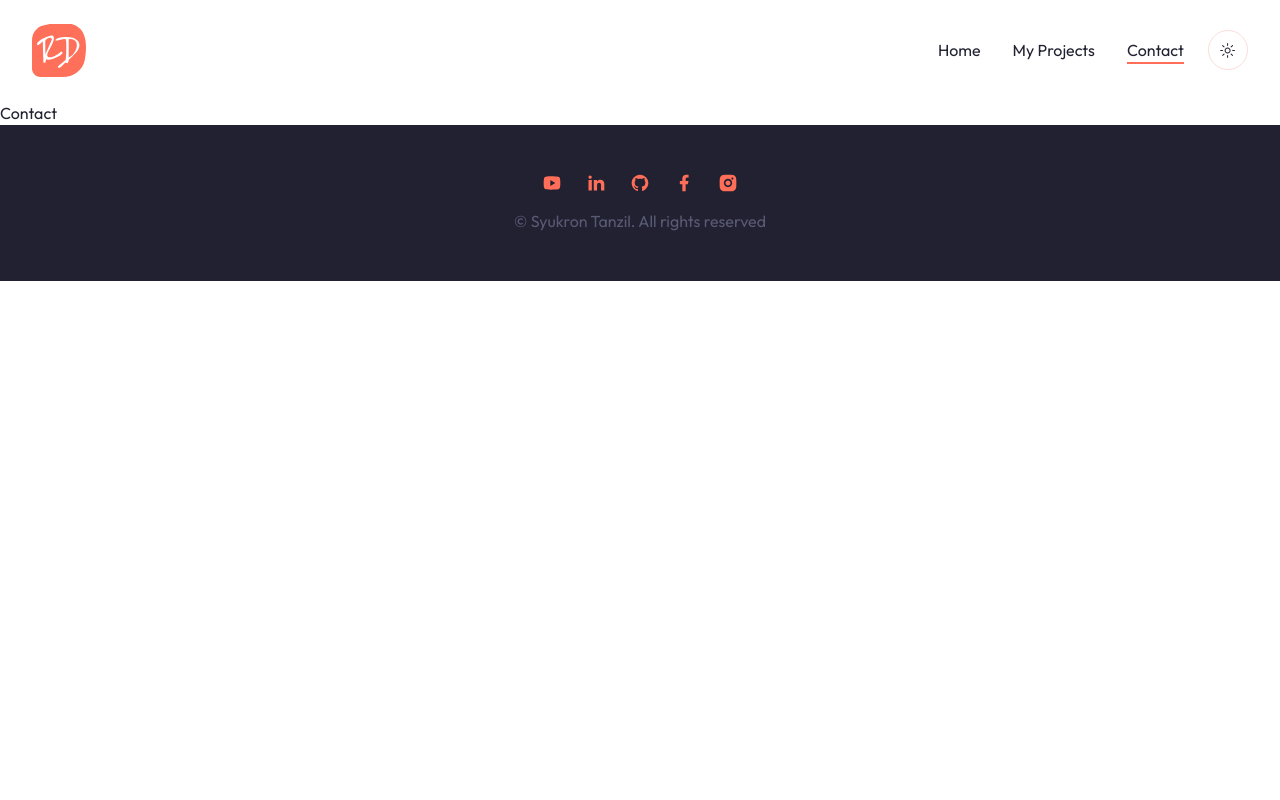
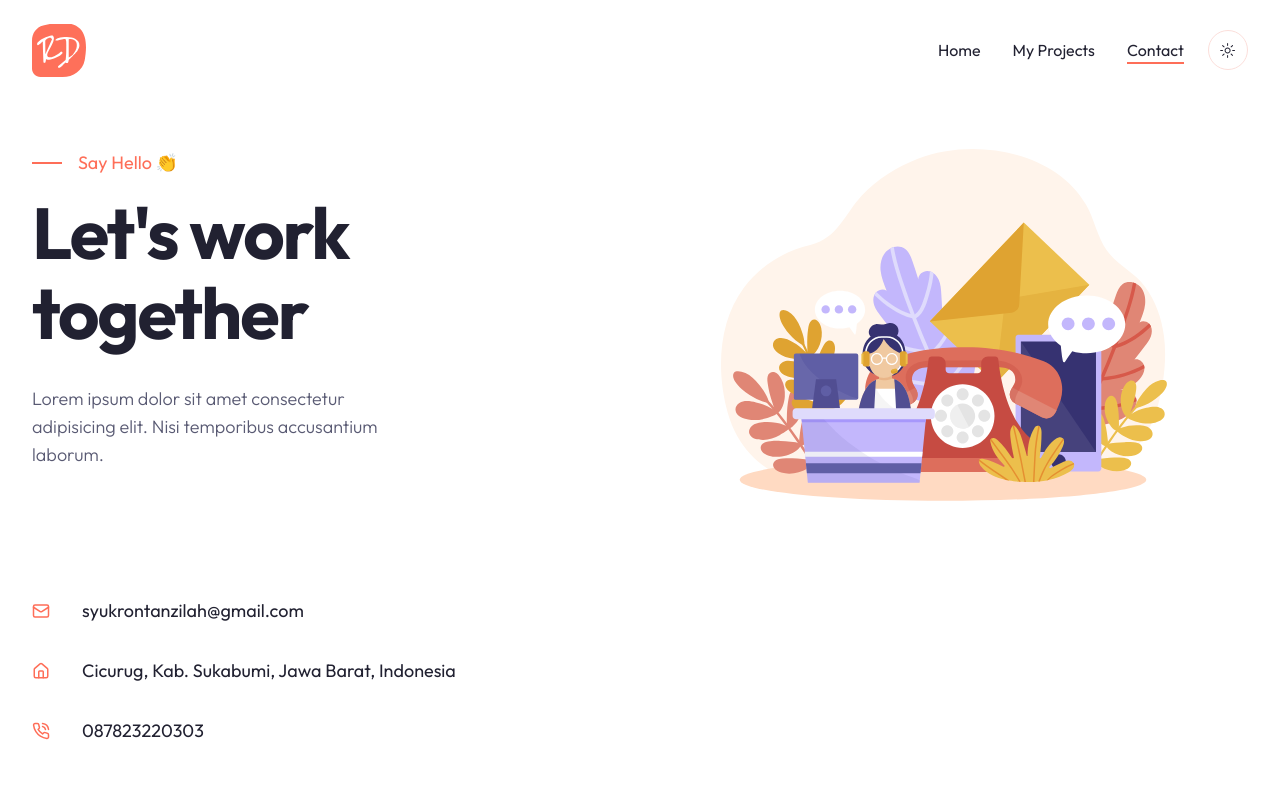
Before and after one commit to syukrontanzilah/test1234, a Next.js app: page /contact in a window 1280 px wide. Shown: the top 800 px of the page. Built offline with nearby package versions, Linux system fonts and the light colour scheme.

Commit message:
contact me page

```diff
--- a/app/contact/page.jsx
+++ b/app/contact/page.jsx
@@ -1,8 +1,52 @@
-import React from 'react'
+import {
+  MailIcon,
+  HomeIcon,
+  PhoneCall
+} from 'lucide-react';
 
 const Contact = () => {
   return (
-    <div>Contact</div>
+    <section>
+      <div className='container mx-auto'>
+        {/* text and ilustration */}
+        <div className='grid xl:grid-cols-2 pt-12 xl:h-[480] mb-6 xl:mb-24'>
+          {/* text */}
+          <div className='flex flex-col justify-center'>
+            <div className='flex items-center gap-x-4 text-primary text-lg mb-4'>
+            <span className='w-[30px] h-[2px] bg-primary'></span>
+              Say Hello  👏
+            </div>
+            <h1 className='h1 max-w-md mb-8'>Let's work together</h1>
+            <p className='subtitle max-w-[400px]'>
+              Lorem ipsum dolor sit amet consectetur adipisicing elit. Nisi temporibus accusantium laborum.
+            </p>
+          </div>
+          {/* ilustration */}
+          <div className='hidden xl:flex w-full bg-contact_illustration_light dark:bg-contact_illustration_dark bg-contain bg-top bg-no-repeat'></div>
+        </div>
+        {/* info text and form */}
+        <div className='grid xl:grid-cols-2 mb-24 xl:mb-32'>
+          {/* info text */}
+          <div className='flex flex-col gap-y-4 xl:gap-y-8 mb-12 xl:mb-24 text-base xl:text-lg'>
+            {/* mail */}
+            <div className='flex items-center gap-x-8'>
+              <MailIcon size={18} className='text-primary'/>
+              <div>syukrontanzilah@gmail.com</div>
+            </div>
+            {/* address */}
+            <div className='flex items-center gap-x-8'>
+              <HomeIcon size={18} className='text-primary'/>
+              <div>Cicurug, Kab. Sukabumi, Jawa Barat, Indonesia</div>
+            </div>
+            {/* mail */}
+            <div className='flex items-center gap-x-8'>
+              <PhoneCall size={18} className='text-primary'/>
+              <div>087823220303</div>
+            </div>
+          </div>
+        </div>
+      </div>
+    </section>
   )
 }
 
--- a/tailwind.config.js
+++ b/tailwind.config.js
@@ -92,7 +92,8 @@
         dots_dark: 'url(/dots-dark.svg)',
         work_project_bg_light: 'url(/work/project-bg-light.png)',
         work_project_bg_dark: 'url(/work/project-bg-dark.png)',
-
+        contact_illustration_light: 'url(/contact/illustration-light.svg)',
+        contact_illustration_dark: 'url(/contact/illustration-dark.svg)',
       }
     },
   },
```
